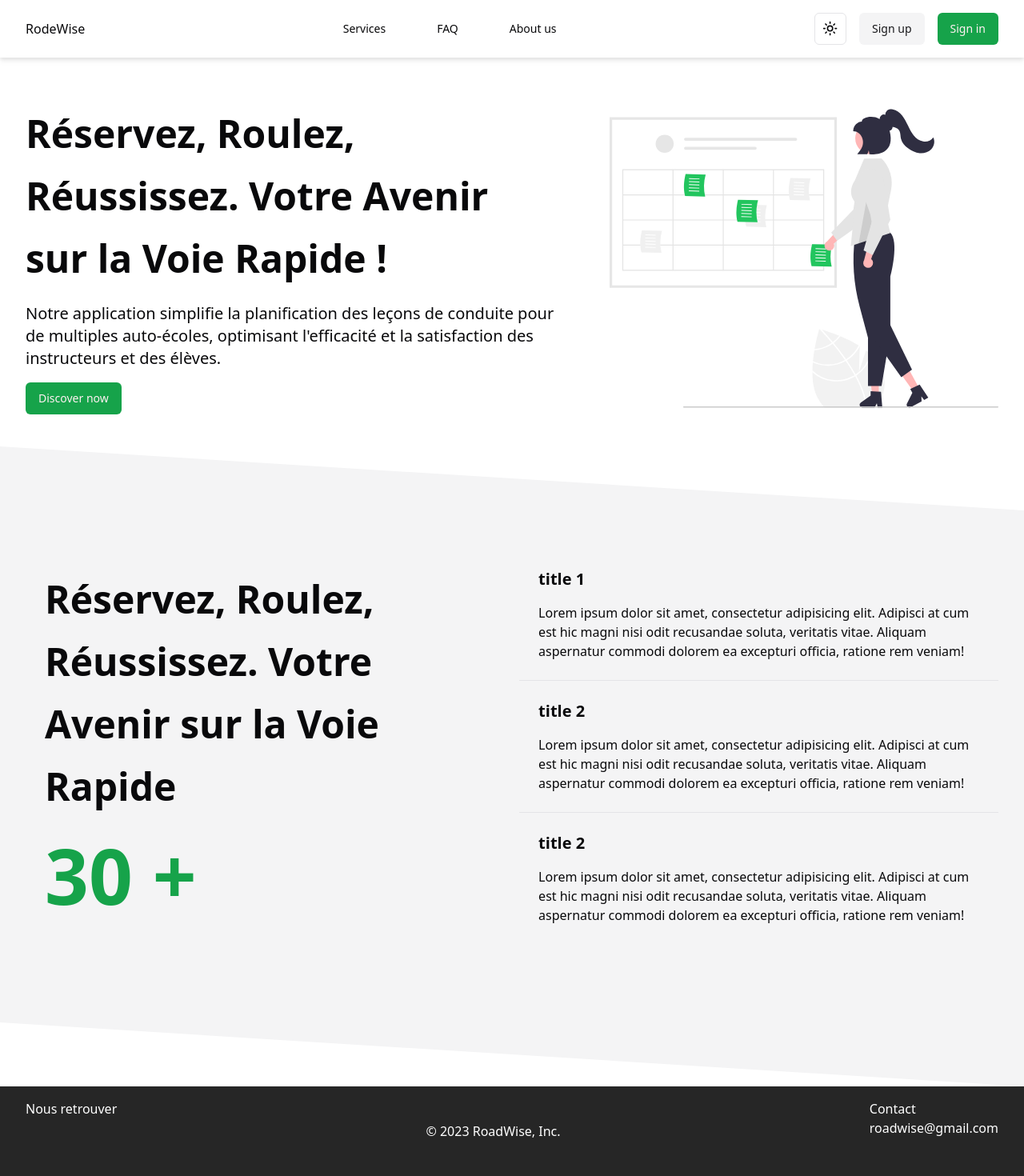
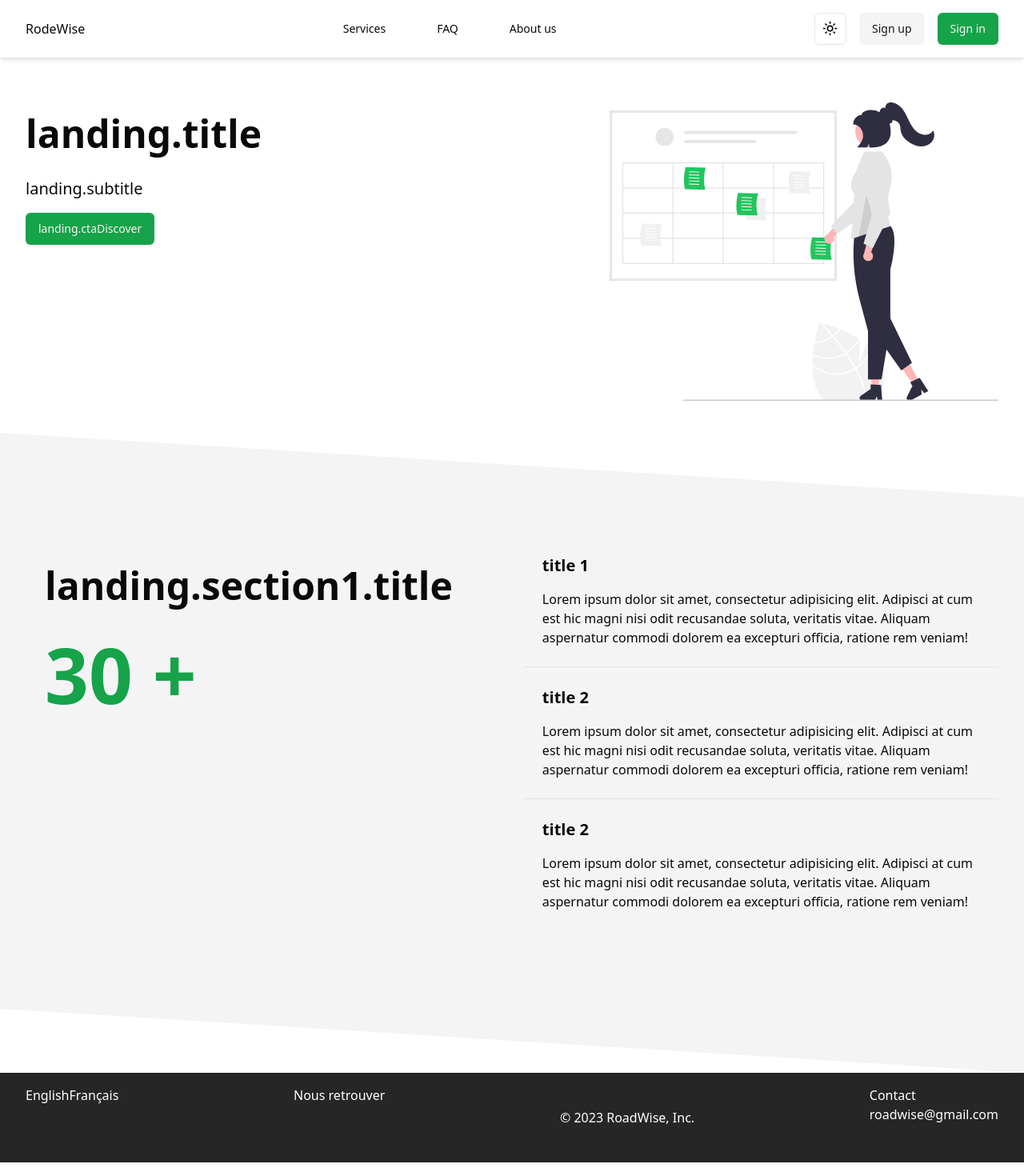
Before and after one commit to AlexandreHardyy/Challenge_Stack_5A_S1, a React (Vite) app in the folder frontend/: page / in a window 1280 px wide. Shown: the whole page at 80% size. Built offline with nearby package versions, Linux system fonts and the light colour scheme.

Commit message:
first try i18n

```diff
--- a/frontend/package.json
+++ b/frontend/package.json
@@ -22,10 +22,13 @@
     "@tanstack/react-table": "^8.10.6",
     "class-variance-authority": "^0.7.0",
     "clsx": "^2.0.0",
+    "i18next": "^23.6.0",
+    "i18next-browser-languagedetector": "^7.1.0",
     "lucide-react": "^0.285.0",
     "react": "^18.2.0",
     "react-dom": "^18.2.0",
     "react-hook-form": "^7.47.0",
+    "react-i18next": "^13.3.1",
     "react-router-dom": "^6.16.0",
     "tailwind-merge": "^1.14.0",
     "tailwindcss-animate": "^1.0.7",
--- a/frontend/src/components/Footer.tsx
+++ b/frontend/src/components/Footer.tsx
@@ -1,6 +1,31 @@
+import { useTranslation } from "react-i18next";
+
+const lngs = {
+  en: { nativeName: "English" },
+  fr: { nativeName: "Français" },
+}
+
 const Footer = () => {
+  const { i18n } = useTranslation();
   return (
     <footer className="flex justify-between px-8 py-4 bg-neutral-800 text-white h-28">
+      <div>
+        {Object.keys(lngs).map((lng) => (
+          <button
+            key={lng}
+            style={{
+              fontWeight: i18n.language === lng ? "bold" : "normal",
+            }}
+            type="submit"
+            onClick={() => {
+              i18n.changeLanguage(lng);
+            }}
+            disabled={i18n.language === lng}
+          >
+            { lngs[lng].nativeName }
+          </button>
+        ))}
+      </div>
       <div>
         <p>Nous retrouver</p>
       </div>
--- /dev/null
+++ b/frontend/src/components/LanguageSelector.tsx
@@ -0,0 +1,36 @@
+import { useTranslation } from 'react-i18next';
+
+const lngs = {
+	en: { nativeName: "English" },
+	fr: { nativeName: "Français" }
+}
+
+function LanguageSelector() {
+	const { i18n } = useTranslation();
+
+	const changeLanguage = (lng: string) => {
+		i18n.changeLanguage(lng);
+	};
+
+	return (
+		<div>
+			{Object.keys(lngs).map((lng) => (
+				<button
+					key={lng}
+					style={{
+						fontWeight: i18n.language === lng ? "bold" : "normal",
+					}}
+					type="submit"
+					onClick={() => {
+						i18n.changeLanguage(lng);
+					}}
+					disabled={i18n.language === lng}
+				>
+					{ lngs[lng].nativeName }
+				</button>
+			))}
+		</div>
+	);
+}
+
+export default LanguageSelector;
--- /dev/null
+++ b/frontend/src/i18n.js
@@ -0,0 +1,32 @@
+import i18next from 'i18next';
+import { initReactI18next } from 'react-i18next';
+import LanguageDetector from 'i18next-browser-languagedetector';
+
+i18next
+	.use(initReactI18next)
+	.use(LanguageDetector)
+	.init({
+	fallbackLng: 'en',
+		resources: {
+			en: {
+				landing: {
+					title: "Book, Drive, Succeed. Your Future on the Fast Lane!",
+					subtitle: "Our app simplifies the planning of driving lessons for multiple driving schools, optimizing the efficiency and satisfaction of instructors and students.",
+					ctaDiscover: "Discover now",
+					section1: {
+						title: "Book, Drive, Succeed. Your Future on the Fast Lane!"
+					}
+				}
+			},
+			fr: {
+				landing: {
+					title: "Réservez, Roulez, Réussissez. Votre Avenir sur la Voie Rapide !",
+					subtitle: "Notre application simplifie la planification des leçons de conduite pour de multiples auto-écoles, optimisant l'efficacité et la satisfaction des instructeurs et des élèves.",
+					ctaDiscover: "Découvrez maintenant",
+					section1: {
+						title: "Réservez, Roulez, Réussissez. Votre Avenir sur la Voie Rapide !"
+					}
+				}
+			}
+		}
+});
--- a/frontend/src/pages/Landing.tsx
+++ b/frontend/src/pages/Landing.tsx
@@ -3,20 +3,21 @@ import { Button } from "@/components/ui/button";
 import { Separator } from "@/components/ui/separator";
 import styles from "@/styles/LandingPage.module.css";
 
+import { useTranslation } from "react-i18next";
+
 const Landing = () => {
+    const { t } = useTranslation();
   return (
     <>
       <section className="flex justify-between gap-16 mt-14 px-8">
         <div>
           <h1 className="font-semibold text-5xl leading-relaxed">
-            Réservez, Roulez, Réussissez. Votre Avenir sur la Voie Rapide !
+            {t("landing.title")}
           </h1>
           <p className="py-4 text-xl text-foreground">
-            Notre application simplifie la planification des leçons de conduite
-            pour de multiples auto-écoles, optimisant l'efficacité et la
-            satisfaction des instructeurs et des élèves.
+            {t("landing.subtitle")}
           </p>
-          <Button>Discover now</Button>
+          <Button>{t("landing.ctaDiscover")}</Button>
         </div>
         <img src={UndrawMeeting} className="w-2/5" alt="image homapage" />
       </section>
@@ -26,7 +27,7 @@ const Landing = () => {
       >
         <div>
           <h1 className="font-semibold text-5xl leading-relaxed p-6">
-            Réservez, Roulez, Réussissez. Votre Avenir sur la Voie Rapide
+            {t("landing.section1.title")}
           </h1>
           <strong className="p-6 text-8xl font-bold text-primary">30 +</strong>
         </div>
```
Also changed, not shown: frontend/src/locales/en/translation.json (added, +10 -0 lines), frontend/src/locales/fr/translation.json (added, +10 -0 lines), frontend/src/main.tsx (+8 -5 lines), 2 other files (tests, documents, lock files or other folders).
